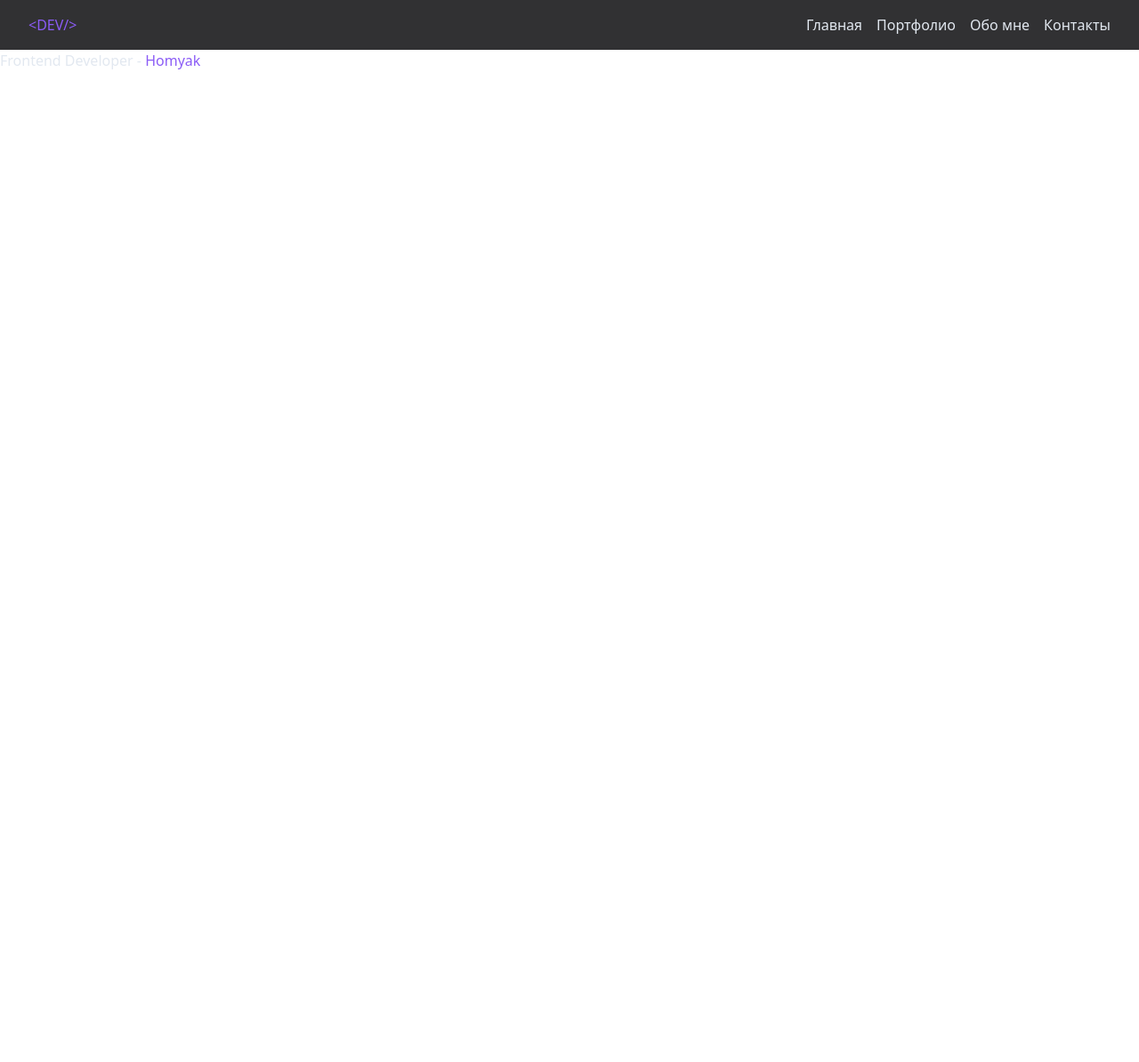
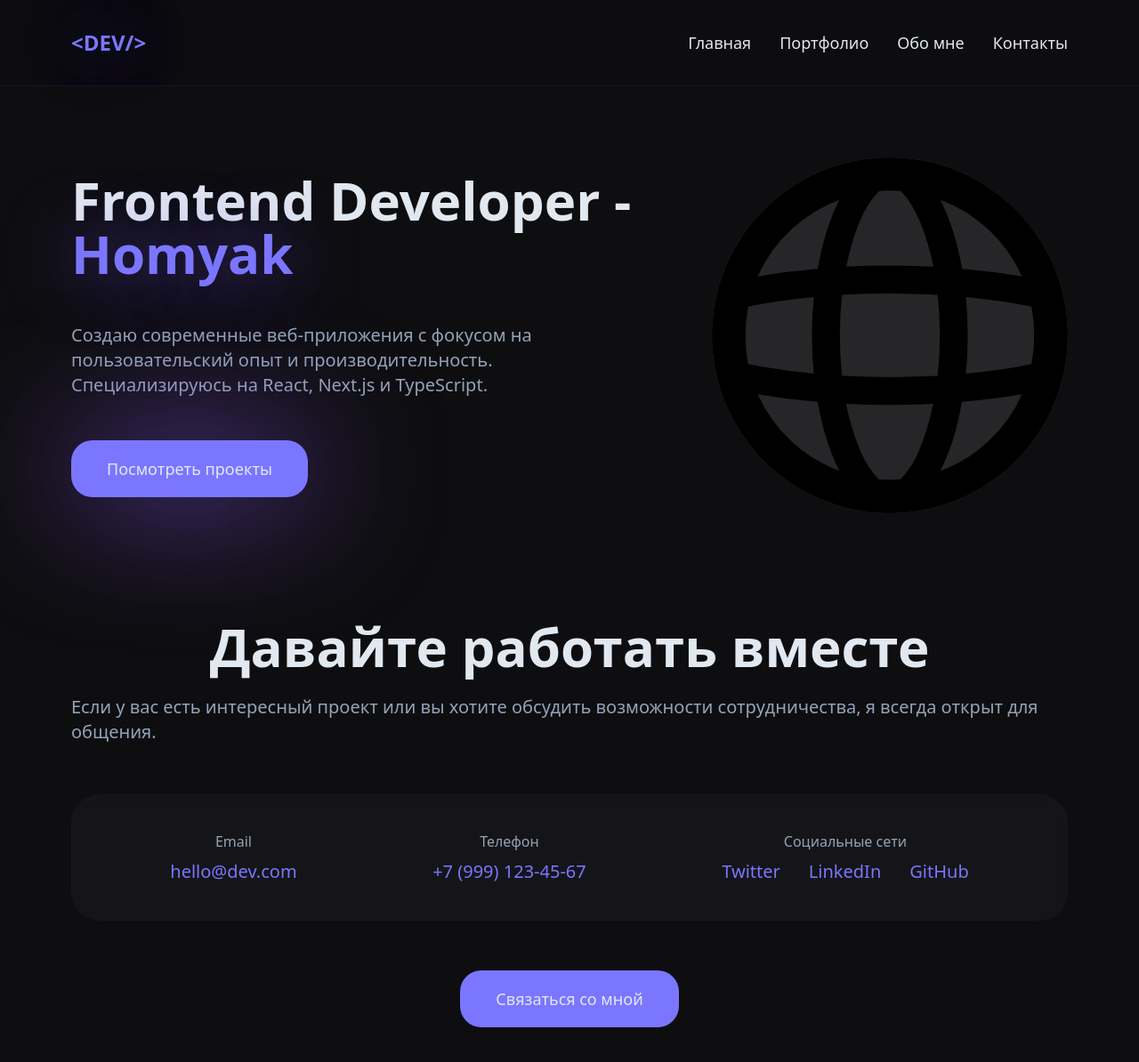
Before and after one commit to code-hamster-09/homyak-portfolio, a Next.js app: page / in a window 1280 px wide. Shown: the top 1194 px of the page at 89% size. Before the commit the page ends 856 px from the top, so only its background shows below. Built offline with nearby package versions, Linux system fonts and the light colour scheme.

Commit message:
made home page & header

```diff
--- a/package.json
+++ b/package.json
@@ -12,7 +12,6 @@
     "@radix-ui/react-slot": "^1.2.3",
     "class-variance-authority": "^0.7.1",
     "clsx": "^2.1.1",
-    "lucide-react": "^0.548.0",
     "next": "16.0.1",
     "react": "19.2.0",
     "react-dom": "19.2.0",
--- a/src/app/globals.css
+++ b/src/app/globals.css
@@ -5,7 +5,7 @@
   --color-bg-main: #0E0E10;
   --color-card-bg: rgba(0, 0, 0, 0.8);
 
-  --color-accent-purple: #8B5CF6;
+  --color-accent-purple: #7b76ff;
   --color-accent-blue: #3B82F6;
   --color-accent-secondary: #6366F1;
 
@@ -15,3 +15,11 @@
   --color-success: #10B981;
   --color-error: #EF4444;
 }
+
+.text-glow {
+  text-shadow: 0 0 80px rgba(123, 85, 247, 0.8);
+}
+
+.box-glow {
+  box-shadow: 0 0 150px rgba(144, 85, 247, 0.8);
+}
--- a/src/app/layout.tsx
+++ b/src/app/layout.tsx
@@ -25,7 +25,7 @@ export default function RootLayout({
   return (
     <html lang="en">
       <body
-        className={`${geistSans.variable} ${geistMono.variable} antialiased bg-[--bg-main] text-[--text-primary]`}
+        className={`${geistSans.variable} ${geistMono.variable} antialiased bg-bg-main text-text-primary`}
       >
         {children}
       </body>
--- a/src/app/page.tsx
+++ b/src/app/page.tsx
@@ -1,12 +1,79 @@
 import Header from "@/components/Header";
+import { Button } from "@/components/ui/button";
+import Image from "next/image";
+import Link from "next/link";
+
+type ContactType = {
+  type: string;
+  value: string[];
+};
 
 export default function Home() {
+  const contacts: ContactType[] = [
+    { type: "Email", value: ["hello@dev.com"] },
+    { type: "Телефон", value: ["+7 (999) 123-45-67"] },
+    { type: "Социальные сети", value: ["Twitter", "LinkedIn", "GitHub"] },
+  ];
   return (
     <div className="">
       <Header />
-      <div className="h-screen">
-        <h1 className="text-text-primary">Frontend Developer - <span className="text-accent-purple">Homyak</span></h1>
-      </div>
+      <main className=" p-20">
+        <section className="flex flex-col lg:flex-row gap-10 lg:gap-20 items-center">
+          <div className="flex-1 space-y-12">
+            <h1 className="text-text-primary text-4xl md:text-5xl lg:text-6xl font-bold">
+              Frontend Developer -{" "}
+              <span className="text-accent-purple text-glow">Homyak</span>
+            </h1>
+            <p className="text-text-secondary text-lg md:text-xl">
+              Создаю современные веб-приложения с фокусом на пользовательский
+              опыт и производительность. Специализируюсь на React, Next.js и
+              TypeScript.
+            </p>
+            <Link href={"/projects"}>
+              <Button className="box-glow">Посмотреть проекты</Button>
+            </Link>
+          </div>
+          <div className="w-full max-w-[400px] aspect-square">
+            <Image
+              src="/globe-optimized.svg"
+              alt="Globe illustration"
+              width={400}
+              height={400}
+              className="bg-white/10 rounded-full hover:bg-white/20 transition-colors w-full h-full"
+              priority
+            />
+          </div>
+        </section>
+        <section className="flex flex-col items-center gap-6 mt-30">
+          <h2 className="text-6xl text-text-primary font-bold">
+            Давайте работать вместе
+          </h2>
+          <p className="text-xl text-text-secondary">
+            Если у вас есть интересный проект или вы хотите обсудить возможности
+            сотрудничества, я всегда открыт для общения.
+          </p>
+          <div className="flex space-x-3 justify-around p-10 border border-gray-900 mt-8 rounded-4xl bg-text-secondary/5 backdrop-blur-sm text-center w-full">
+            {contacts.map((contact) => (
+              <div
+                key={contact.type}
+                className="flex flex-col space-y-2 font-medium"
+              >
+                <span className="text-text-secondary">{contact.type}</span>
+                <div className="space-x-8 text-accent-purple text-xl">
+                  {contact.value.map((val) => (
+                    <Link key={val} href="#">
+                      {val}
+                    </Link>
+                  ))}
+                </div>
+              </div>
+            ))}
+          </div>
+          <Link href="/contact">
+            <Button className="mt-8">Связаться со мной</Button>
+          </Link>
+        </section>
+      </main>
     </div>
   );
 }
--- a/src/components/Footer.tsx
+++ b/src/components/Footer.tsx
@@ -1,9 +1,9 @@
 
 const Footer = () => {
   return (
-    <div>
+    <footer>
 
-    </div>
+    </footer>
   )
 }
 
--- a/src/components/Header.tsx
+++ b/src/components/Header.tsx
@@ -2,10 +2,10 @@ import Navigation from "./Navigation";
 
 const Header = () => {
   return (
-    <div className="w-full flex items-center justify-between px-8 py-4 bg-bg-main/85 backdrop-blur-[2px] sticky top-0 left-0 z-50 text-text-primary">
-      <span className="text-accent-purple">{"<DEV/>"}</span>
+    <header className="w-full flex items-center justify-between px-20 py-8 bg-bg-main/85 backdrop-blur-sm sticky top-0 left-0 z-50 text-text-primary border-b border-gray-900">
+      <span className="text-accent-purple text-glow text-2xl font-bold">{"<DEV/>"}</span>
       <Navigation />
-    </div>
+    </header>
   );
 };
 
--- a/src/components/Navigation.tsx
+++ b/src/components/Navigation.tsx
@@ -2,20 +2,20 @@ import Link from "next/link";
 
 const Navigation = () => {
   return (
-    <div className="flex gap-4">
-      <nav>
-        <Link href={"/"}>Главная</Link>
-      </nav>
-      <nav>
-        <Link href={"/projects"}>Портфолио</Link>
-      </nav>
-      <nav>
-        <Link href={"/about"}>Обо мне</Link>
-      </nav>
-      <nav>
-        <Link href={"/contact"}>Контакты</Link>
-      </nav>
-    </div>
+    <nav className="flex gap-8 text-lg font-medium">
+      <div>
+        <Link className="hover:text-accent-purple transition-all duration-200" href={"/"}>Главная</Link>
+      </div>
+      <div>
+        <Link className="hover:text-accent-purple transition-all duration-200" href={"/projects"}>Портфолио</Link>
+      </div>
+      <div>
+        <Link className="hover:text-accent-purple transition-all duration-200" href={"/about"}>Обо мне</Link>
+      </div>
+      <div>
+        <Link className="hover:text-accent-purple transition-all duration-200" href={"/contact"}>Контакты</Link>
+      </div>
+    </nav>
   );
 };
 
--- a/src/components/ui/button.tsx
+++ b/src/components/ui/button.tsx
@@ -5,11 +5,11 @@ import { cva, type VariantProps } from "class-variance-authority"
 import { cn } from "@/lib/utils"
 
 const buttonVariants = cva(
-  "inline-flex items-center justify-center gap-2 whitespace-nowrap rounded-md text-sm font-medium transition-all disabled:pointer-events-none disabled:opacity-50 [&_svg]:pointer-events-none [&_svg:not([class*='size-'])]:size-4 shrink-0 [&_svg]:shrink-0 outline-none focus-visible:border-ring focus-visible:ring-ring/50 focus-visible:ring-[3px] aria-invalid:ring-destructive/20 dark:aria-invalid:ring-destructive/40 aria-invalid:border-destructive",
+  "inline-flex items-center justify-center gap-2 whitespace-nowrap rounded-3xl text-lg font-medium transition-all disabled:pointer-events-none disabled:opacity-50 [&_svg]:pointer-events-none [&_svg:not([class*='size-'])]:size-4 shrink-0 [&_svg]:shrink-0 outline-none aria-invalid:border-destructive cursor-pointer",
   {
     variants: {
       variant: {
-        default: "bg-primary text-primary-foreground hover:bg-primary/90",
+        default: "bg-accent-purple text-text-primary hover:bg-accent-purple/90",
         destructive:
           "bg-destructive text-white hover:bg-destructive/90 focus-visible:ring-destructive/20 dark:focus-visible:ring-destructive/40 dark:bg-destructive/60",
         outline:
@@ -21,9 +21,9 @@ const buttonVariants = cva(
         link: "text-primary underline-offset-4 hover:underline",
       },
       size: {
-        default: "h-9 px-4 py-2 has-[>svg]:px-3",
-        sm: "h-8 rounded-md gap-1.5 px-3 has-[>svg]:px-2.5",
-        lg: "h-10 rounded-md px-6 has-[>svg]:px-4",
+        default: "h-9 px-10 py-8 has-[>svg]:px-3",
+        sm: "h-8 rounded-xl gap-1.5 px-3 has-[>svg]:px-2.5",
+        lg: "h-10 rounded-xl px-6 has-[>svg]:px-4",
         icon: "size-9",
         "icon-sm": "size-8",
         "icon-lg": "size-10",
```
Also changed, not shown: public/globe-optimized.svg (added), 1 other file (tests, documents, lock files or other folders).
